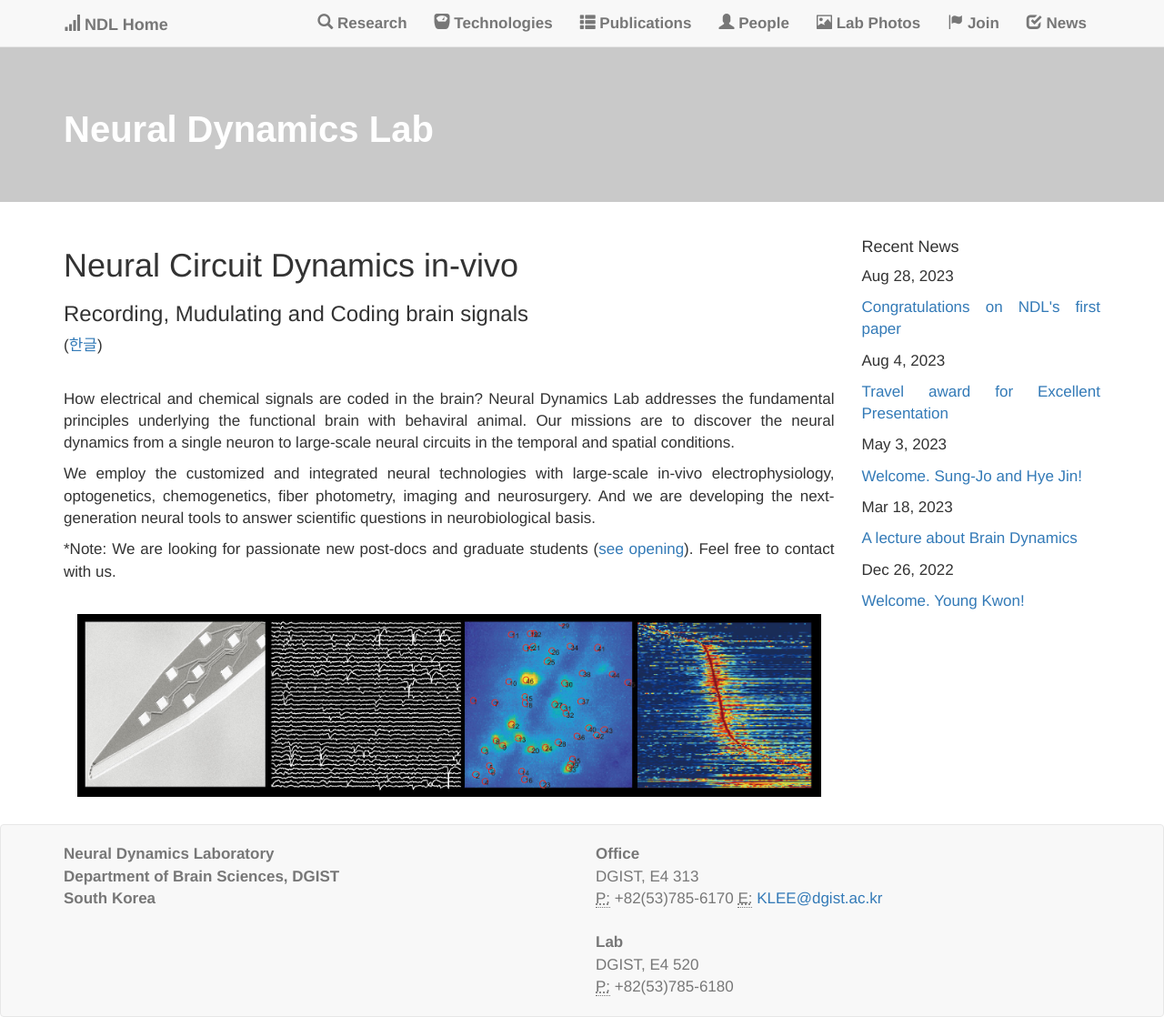
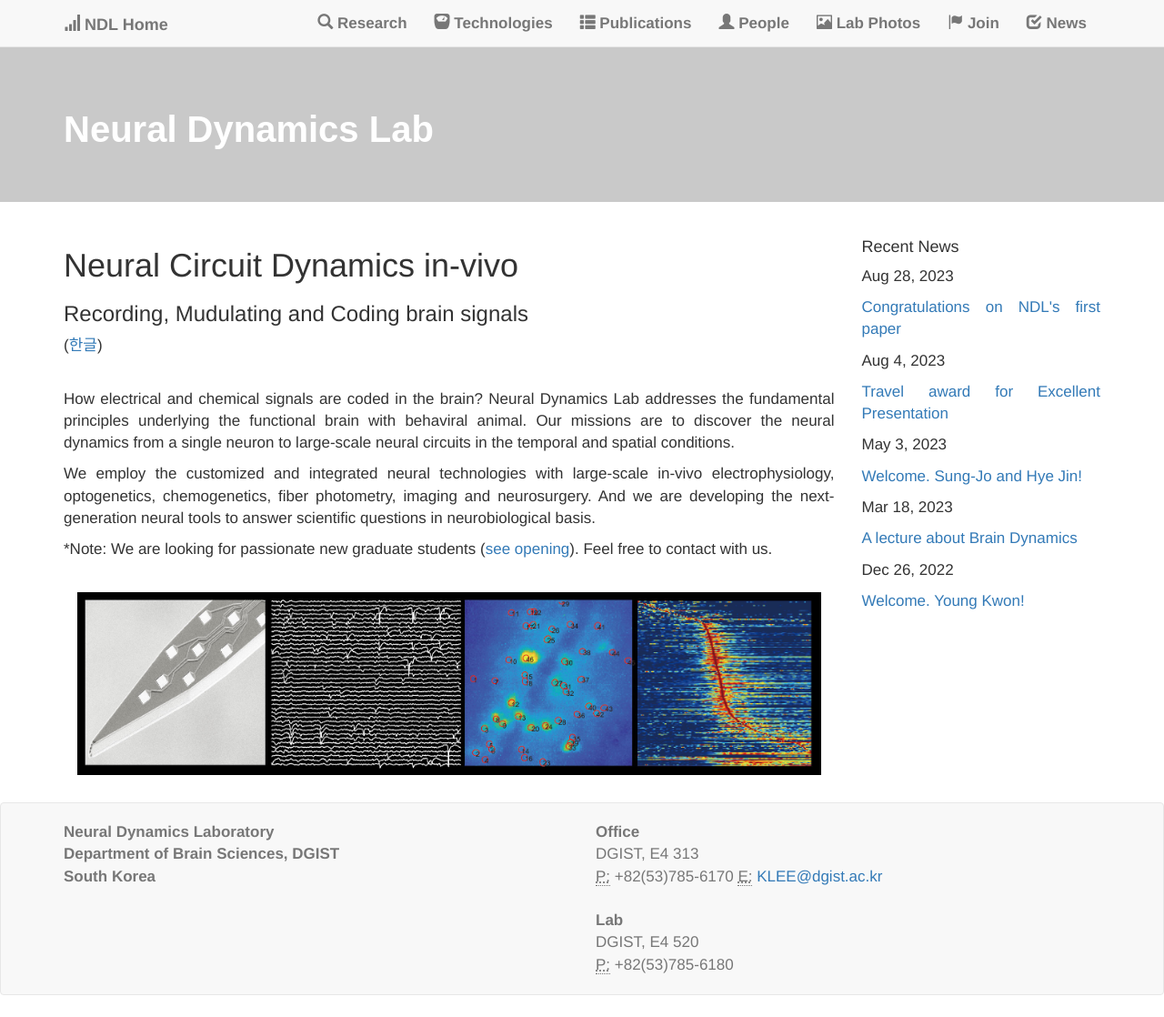
Before and after one commit to kleelab/kleelab.github.io, a Jekyll site: the page built from indexE.html, in a window 1280 px wide. Shown: the whole page at 91% size. Built offline with Jekyll 4.4.1, drawn with Linux system fonts in a browser that asks for light colours; nearby versions of some CDN libraries; a style sheet for code colours, icons or effects is not loaded; after the commit the page ends 1094 px from its top, so only the background shows below that.

Commit message:
Update indexE.html

```diff
--- a/indexE.html
+++ b/indexE.html
@@ -20,7 +20,7 @@ layout: home
 
 <p>We employ the customized and integrated neural technologies with large-scale in-vivo electrophysiology, optogenetics, chemogenetics, fiber photometry, imaging and neurosurgery. And we are developing the next-generation neural tools to answer scientific questions in neurobiological basis. </p>
 
-<p>  *Note: We are  looking for passionate new post-docs and graduate students (<a href="{{ site.url }}{{ site.baseurl }}/joinus">see opening</a>). Feel free to contact with us. </p>
+<p>  *Note: We are  looking for passionate new graduate students (<a href="{{ site.url }}{{ site.baseurl }}/joinus">see opening</a>). Feel free to contact with us. </p>
 
 <br>
 
```
